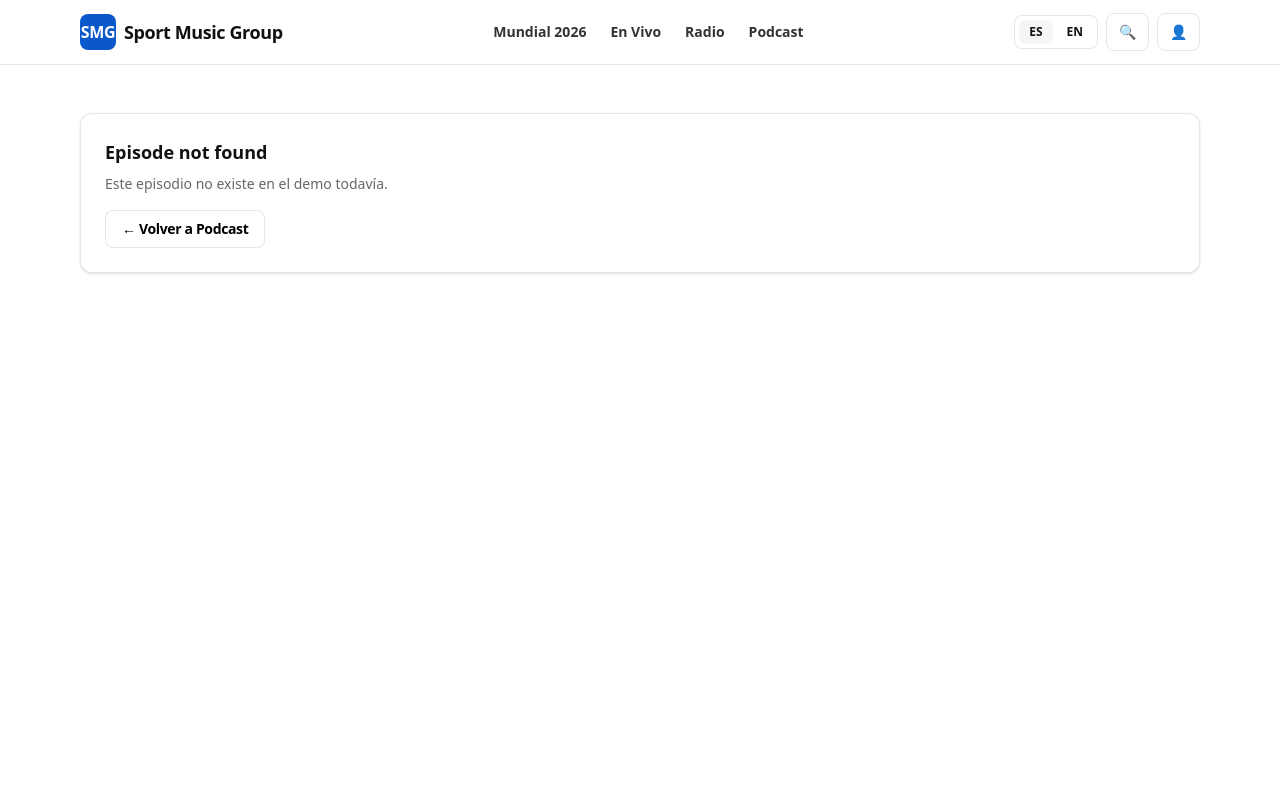
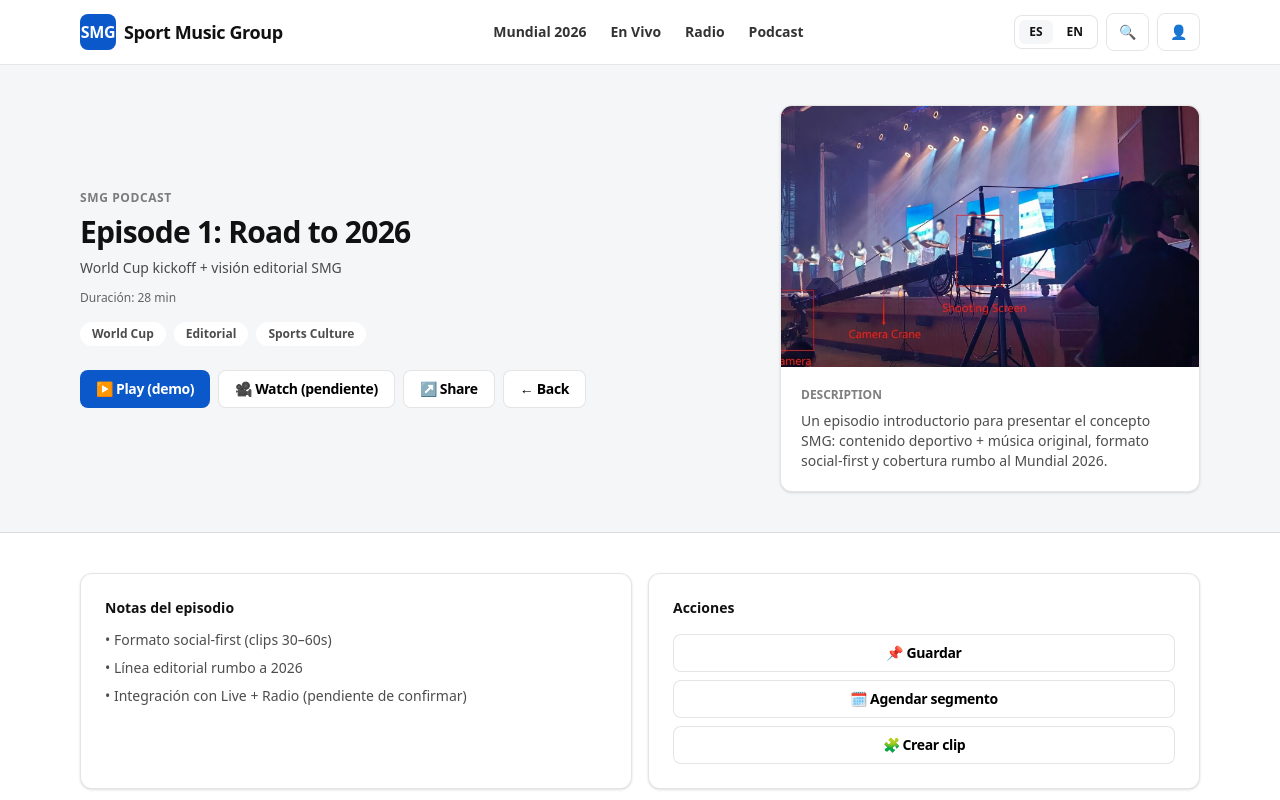
Before and after one commit to megamediagroupfl-ccisp/smg-web, a Next.js app: page /podcast/episode-01 in a window 1280 px wide. Shown: the top 800 px of the page. Built offline with nearby package versions, Linux system fonts and the light colour scheme.

Commit message:
backup: demo now-playing endpoint + 8 podcast episode pages

```diff
--- /dev/null
+++ b/src/app/api/now-playing/route.ts
@@ -0,0 +1,65 @@
+// src/app/api/now-playing/route.ts
+import { NextResponse } from 'next/server';
+
+type NowPlaying = {
+  station: string;
+  live: boolean;
+  title: string;
+  artist: string;
+  show: string;
+  cover: string; // URL pública en /public
+  startedAt: string; // ISO
+  listeners: number;
+};
+
+const TRACKS: Array<Omit<NowPlaying, 'startedAt' | 'listeners'>> = [
+  {
+    station: 'SMG Radio',
+    live: true,
+    title: 'Stadium Vibes (Demo)',
+    artist: 'SDQ',
+    show: 'Morning Sports Mix',
+    cover: '/media/radio/covers/cover-01.jpg',
+  },
+  {
+    station: 'SMG Radio',
+    live: true,
+    title: 'Road to 2026 (Demo)',
+    artist: 'SMG Editorial',
+    show: 'World Cup Midday',
+    cover: '/media/radio/covers/cover-02.jpg',
+  },
+  {
+    station: 'SMG Radio',
+    live: true,
+    title: 'Halftime Energy (Demo)',
+    artist: 'SDQ',
+    show: 'SDQ Spotlight',
+    cover: '/media/radio/covers/cover-03.jpg',
+  },
+  {
+    station: 'SMG Radio',
+    live: true,
+    title: 'Night Stadium (Demo)',
+    artist: 'SMG Radio',
+    show: 'Night Stadium Vibes',
+    cover: '/media/radio/covers/cover-04.jpg',
+  },
+];
+
+export function GET() {
+  const idx = Math.floor(Date.now() / 15000) % TRACKS.length; // rota cada 15s
+  const base = TRACKS[idx];
+
+  const payload: NowPlaying = {
+    ...base,
+    startedAt: new Date().toISOString(),
+    listeners: 120 + (Math.floor(Date.now() / 1000) % 35),
+  };
+
+  return NextResponse.json(payload, {
+    headers: {
+      'Cache-Control': 'no-store, max-age=0',
+    },
+  });
+}
--- a/src/app/podcast/[slug]/page.tsx
+++ b/src/app/podcast/[slug]/page.tsx
@@ -1,55 +1,128 @@
+// src/app/podcast/[slug]/page.tsx
 import Link from 'next/link';
 import Container from '@/components/layout/Container';
 import Card from '@/components/ui/Card';
 import Button from '@/components/ui/Button';
 
-const EPISODES: Record<
-  string,
-  { title: string; meta: string; description: string; image: string; tags: string[] }
-> = {
-  'episode-1-road-to-2026': {
-    title: 'Episode 1: Road to 2026',
-    meta: '28 min • Interview • World Cup',
-    description:
-      'Presentación del concepto SMG: deporte + música + cultura. Estructura pensada para clips de 30–60 segundos y contenido evergreen.',
-    image: '/media/podcast/ep-01.jpg',
-    tags: ['World Cup', 'SMG Studio', 'Interview'],
-  },
-  'episode-2-host-cities-culture': {
-    title: 'Episode 2: Host Cities Culture',
-    meta: '22 min • Culture • Playlist',
-    description:
-      'Ciudades sede, fan zones, cultura y música por ciudad. Base para contenido social y cápsulas informativas.',
-    image: '/media/podcast/ep-02.jpg',
-    tags: ['Host Cities', 'Culture', 'Playlist'],
-  },
+type Episode = {
+  slug: string;
+  title: string;
+  subtitle: string;
+  duration: string;
+  tags: string[];
+  cover: string; // /public path
+  description: string;
+  youtube?: string; // pendiente de confirmar
+  audio?: string; // pendiente de confirmar
 };
 
-const MORE = [
-  { title: 'Episode 3: Stadium Vibes (SDQ)', slug: 'episode-3-stadium-vibes-sdq', image: '/media/podcast/ep-03.jpg', meta: '18 min • Music' },
-  { title: 'Episode 4: Trivia Night Best Takes', slug: 'episode-4-trivia-night-best-takes', image: '/media/podcast/ep-04.jpg', meta: '16 min • Trivia' },
-  { title: 'Episode 6: Weekly Roundup', slug: 'episode-6-weekly-roundup', image: '/media/podcast/ep-06.jpg', meta: '20 min • News' },
+const EPISODES: Episode[] = [
+  {
+    slug: 'episode-01',
+    title: 'Episode 1: Road to 2026',
+    subtitle: 'World Cup kickoff + visión editorial SMG',
+    duration: '28 min',
+    tags: ['World Cup', 'Editorial', 'Sports Culture'],
+    cover: '/media/podcast/ep-01.jpg',
+    description:
+      'Un episodio introductorio para presentar el concepto SMG: contenido deportivo + música original, formato social-first y cobertura rumbo al Mundial 2026.',
+  },
+  {
+    slug: 'episode-02',
+    title: 'Episode 2: Host Cities Spotlight',
+    subtitle: 'Ciudades sede + cultura + fan zones',
+    duration: '24 min',
+    tags: ['Host Cities', 'Culture', 'Travel'],
+    cover: '/media/podcast/ep-02.jpg',
+    description:
+      'Recorrido por el concepto de ciudades sede y cómo convertir cada ciudad en una línea de contenido: clips, trivia, playlists, activaciones y entrevistas.',
+  },
+  {
+    slug: 'episode-03',
+    title: 'Episode 3: Music x Sports',
+    subtitle: 'La fórmula de SDQ y el sonido del estadio',
+    duration: '20 min',
+    tags: ['SDQ', 'Music', 'Brand'],
+    cover: '/media/podcast/ep-03.jpg',
+    description:
+      'Cómo usar música original para identidad, contenidos cortos, trends y segmentos de radio. Ideal para reforzar el “look & feel” internacional.',
+  },
+  {
+    slug: 'episode-04',
+    title: 'Episode 4: Weekly Live Format',
+    subtitle: 'Estructura de shows en vivo (clips + engagement)',
+    duration: '22 min',
+    tags: ['Live', 'Format', 'Social'],
+    cover: '/media/podcast/ep-04.jpg',
+    description:
+      'Diseño de guion y dinámica para Live semanal: secciones cortas, momentos virales, preguntas del público y calendario de temas rumbo a 2026.',
+  },
+  {
+    slug: 'episode-05',
+    title: 'Episode 5: Trivia Night',
+    subtitle: 'Interacción, retos y gamificación ligera',
+    duration: '18 min',
+    tags: ['Trivia', 'Engagement', 'Community'],
+    cover: '/media/podcast/ep-05.jpg',
+    description:
+      'Episodio para presentar el concepto de trivia semanal, retos por ciudades sede y dinámicas fáciles de mantener mientras el equipo crece.',
+  },
+  {
+    slug: 'episode-06',
+    title: 'Episode 6: Highlights & Replays',
+    subtitle: 'Biblioteca evergreen + monetización',
+    duration: '26 min',
+    tags: ['Replays', 'Library', 'Growth'],
+    cover: '/media/podcast/ep-06.jpg',
+    description:
+      'Cómo estructurar replays y highlights para que sirvan de motor de crecimiento: SEO, clips, distribución y consistencia editorial.',
+  },
+  {
+    slug: 'episode-07',
+    title: 'Episode 7: News Desk',
+    subtitle: 'Noticias rápidas listas para social',
+    duration: '19 min',
+    tags: ['News', 'Short-form', 'Workflow'],
+    cover: '/media/podcast/ep-07.jpg',
+    description:
+      'Proceso de contenido tipo desk: titulares, verificación rápida, copy breve, plantillas visuales y publicación constante sin parecer “ESPN 100%”.',
+  },
+  {
+    slug: 'episode-08',
+    title: 'Episode 8: International Rollout',
+    subtitle: 'Bilingüe, marca, y expansión',
+    duration: '30 min',
+    tags: ['Bilingual', 'International', 'Brand'],
+    cover: '/media/podcast/ep-08.jpg',
+    description:
+      'Estrategia para mantener foco hispano sin perder el mercado inglés: estructura editorial, UX, y consistencia en web + futura app.',
+  },
 ];
 
-export default function PodcastEpisodePage({ params }: { params: { slug: string } }) {
-  const data = EPISODES[params.slug];
+export default async function PodcastEpisodePage({
+  params,
+}: {
+  params: Promise<{ slug: string }>;
+}) {
+  const { slug } = await params;
+  const ep = EPISODES.find((e) => e.slug === slug);
 
-  if (!data) {
+  if (!ep) {
     return (
       <div className="bg-white">
-        <Container className="py-12">
-          <Card className="p-6">
-            <div className="text-lg font-black">Episode not found</div>
-            <div className="mt-2 text-sm text-black/60">
-              Este episodio no existe en el demo todavía.
-            </div>
-            <div className="mt-4">
+        <section className="border-b border-black/10 bg-[rgb(var(--smg-soft))]">
+          <Container className="py-10">
+            <h1 className="text-3xl font-black tracking-tight">Episode not found</h1>
+            <p className="mt-2 text-sm text-black/70">
+              Este episodio no existe o aún no está publicado.
+            </p>
+            <div className="mt-5">
               <Link href="/podcast">
                 <Button variant="secondary">← Volver a Podcast</Button>
               </Link>
             </div>
-          </Card>
-        </Container>
+          </Container>
+        </section>
       </div>
     );
   }
@@ -58,92 +131,69 @@ export default function PodcastEpisodePage({ params }: { params: { slug: string
     <div className="bg-white">
       <section className="border-b border-black/10 bg-[rgb(var(--smg-soft))]">
         <Container className="py-10">
-          <div className="flex items-end justify-between gap-4">
+          <div className="flex flex-col gap-6 md:flex-row md:items-center md:justify-between">
             <div>
-              <div className="text-xs font-extrabold uppercase tracking-wider text-black/50">Podcast</div>
-              <h1 className="mt-2 text-3xl font-black tracking-tight">{data.title}</h1>
-              <p className="mt-2 text-sm text-black/70">{data.meta}</p>
-            </div>
-            <Link href="/podcast">
-              <Button variant="secondary">← Volver</Button>
-            </Link>
-          </div>
-        </Container>
-      </section>
+              <div className="text-xs font-extrabold uppercase tracking-wider text-black/50">
+                SMG Podcast
+              </div>
+              <h1 className="mt-2 text-3xl font-black tracking-tight">{ep.title}</h1>
+              <p className="mt-2 text-sm text-black/70">{ep.subtitle}</p>
+              <div className="mt-3 text-xs text-black/60">Duración: {ep.duration}</div>
 
-      <Container className="py-10">
-        <div className="grid gap-6 lg:grid-cols-3">
-          <Card className="overflow-hidden lg:col-span-2">
-            <div className="aspect-video overflow-hidden bg-black/5">
-              <img src={data.image} alt={data.title} className="h-full w-full object-cover" />
-            </div>
-            <div className="p-6">
-              <div className="flex flex-wrap gap-2">
-                {data.tags.map((t) => (
+              <div className="mt-4 flex flex-wrap gap-2">
+                {ep.tags.map((t) => (
                   <span
                     key={t}
-                    className="rounded-full bg-[rgb(var(--smg-soft))] px-3 py-1 text-xs font-bold text-black/70"
+                    className="rounded-full bg-white px-3 py-1 text-xs font-bold text-black/70"
                   >
                     {t}
                   </span>
                 ))}
               </div>
 
-              <p className="mt-4 text-sm text-black/70">{data.description}</p>
-
               <div className="mt-6 flex flex-wrap gap-2">
-                <Button>🎧 Play</Button>
-                <Button variant="secondary">🎥 Watch</Button>
+                <Button>▶ Play (demo)</Button>
+                <Button variant="secondary">🎥 Watch (pendiente)</Button>
                 <Button variant="secondary">↗ Share</Button>
+                <Link href="/podcast">
+                  <Button variant="secondary">← Back</Button>
+                </Link>
               </div>
             </div>
+
+            <Card className="overflow-hidden md:w-[420px]">
+              <div
+                className="aspect-[16/10] bg-cover bg-center"
+                style={{ backgroundImage: `url('${ep.cover}')` }}
+              />
+              <div className="p-5">
+                <div className="text-xs font-extrabold text-black/50">DESCRIPTION</div>
+                <div className="mt-2 text-sm text-black/70">{ep.description}</div>
+              </div>
+            </Card>
+          </div>
+        </Container>
+      </section>
+
+      <Container className="py-10">
+        <div className="grid gap-4 md:grid-cols-2">
+          <Card className="p-6">
+            <div className="text-sm font-black">Notas del episodio</div>
+            <ul className="mt-3 space-y-2 text-sm text-black/70">
+              <li>• Formato social-first (clips 30–60s)</li>
+              <li>• Línea editorial rumbo a 2026</li>
+              <li>• Integración con Live + Radio (pendiente de confirmar)</li>
+            </ul>
           </Card>
 
           <Card className="p-6">
-            <div className="text-sm font-black">Episode actions</div>
-            <div className="mt-2 text-sm text-black/60">
-              En la versión real: links a YouTube/Spotify/Apple Podcasts + tracking.
-            </div>
+            <div className="text-sm font-black">Acciones</div>
             <div className="mt-4 grid gap-2">
-              <Button variant="secondary">Crear clip</Button>
-              <Button variant="secondary">Generar post</Button>
-              <Button variant="secondary">Guardar en favoritos</Button>
+              <Button variant="secondary">📌 Guardar</Button>
+              <Button variant="secondary">🗓 Agendar segmento</Button>
+              <Button variant="secondary">🧩 Crear clip</Button>
             </div>
           </Card>
-        </div>
-
-        <div className="mt-10">
-          <div className="mb-5 flex items-end justify-between gap-4">
-            <div>
-              <div className="text-xs font-extrabold uppercase tracking-wider text-black/50">More</div>
-              <h2 className="mt-1 text-2xl font-black tracking-tight">More episodes</h2>
-              <p className="mt-1 text-sm text-black/60">Sugeridos para mantener retención.</p>
-            </div>
-            <Link href="/podcast">
-              <Button variant="secondary">Ver todos</Button>
-            </Link>
-          </div>
-
-          <div className="grid gap-4 md:grid-cols-3">
-            {MORE.map((m) => (
-              <Card key={m.slug} className="overflow-hidden">
-                <div className="aspect-video overflow-hidden bg-black/5">
-                  <img src={m.image} alt={m.title} className="h-full w-full object-cover" />
-                </div>
-                <div className="p-5">
-                  <div className="text-sm font-black">{m.title}</div>
-                  <div className="mt-1 text-xs text-black/60">{m.meta}</div>
-                  <div className="mt-4">
-                    <Link href={`/podcast/${m.slug}`}>
-                      <Button variant="secondary" className="w-full">
-                        Abrir
-                      </Button>
-                    </Link>
-                  </div>
-                </div>
-              </Card>
-            ))}
-          </div>
         </div>
       </Container>
     </div>
--- a/src/components/ui/AudioPlayer.tsx
+++ b/src/components/ui/AudioPlayer.tsx
@@ -1,183 +1,176 @@
 'use client';
 
+// src/components/ui/AudioPlayer.tsx
 import { useEffect, useMemo, useRef, useState } from 'react';
 import Card from '@/components/ui/Card';
 import Button from '@/components/ui/Button';
+import { cn } from '@/lib/utils';
 
 type Status = 'idle' | 'loading' | 'playing' | 'paused' | 'error';
 
-function looksLikePlaylist(url: string) {
-  const u = url.toLowerCase();
-  return u.endsWith('.pls') || u.endsWith('.m3u') || u.endsWith('.m3u8?') || u.includes('.pls?') || u.includes('.m3u?');
-}
-
-/**
- * No bloqueamos por extensión, porque muchos streams válidos NO terminan en .mp3/.aac
- * (ej: .../chillits-128-mp3). Intentamos reproducir y si falla mostramos error real.
- */
-function normalizeUrl(raw: string) {
-  return (raw || '').trim();
-}
+type NowPlaying = {
+  station: string;
+  live: boolean;
+  title: string;
+  artist: string;
+  show: string;
+  cover: string;
+  startedAt: string;
+  listeners: number;
+};
 
 export default function AudioPlayer({
   compact = false,
-  title = 'Radio',
-  defaultUrl = 'https://ice5.somafm.com/chillits-128-mp3',
+  label = 'Radio',
+  streamUrl,
 }: {
   compact?: boolean;
-  title?: string;
-  defaultUrl?: string;
+  label?: string;
+  streamUrl?: string; // si no lo pasas, queda en demo
 }) {
+  // NOTA: Tu streaming real se conecta luego. Por ahora dejamos un valor por defecto.
+  const url = useMemo(
+    () => streamUrl ?? 'https://ice5.somafm.com/chillits-128-mp3',
+    [streamUrl],
+  );
+
   const audioRef = useRef<HTMLAudioElement | null>(null);
 
-  const [url, setUrl] = useState<string>(defaultUrl);
   const [status, setStatus] = useState<Status>('idle');
   const [errorMsg, setErrorMsg] = useState<string>('');
+  const [nowPlaying, setNowPlaying] = useState<NowPlaying | null>(null);
 
-  const safeUrl = useMemo(() => normalizeUrl(url), [url]);
+  const showStop = status === 'playing' || status === 'loading';
 
-  // Crear el elemento <audio> una sola vez
-  useEffect(() => {
-    if (!audioRef.current) {
-      audioRef.current = new Audio();
-      audioRef.current.preload = 'none';
-    }
-
-    const a = audioRef.current;
-
-    const onPlaying = () => {
-      setStatus('playing');
-      setErrorMsg('');
-    };
-    const onPause = () => {
-      // pause también se dispara cuando hacemos stop manual, validamos estado actual
-      setStatus((prev) => (prev === 'playing' || prev === 'loading' ? 'paused' : prev));
-    };
-    const onWaiting = () => setStatus('loading');
-    const onError = () => {
-      setStatus('error');
-      setErrorMsg('No se pudo reproducir el stream. Prueba otro enlace o verifica que sea un stream directo.');
-    };
-
-    a.addEventListener('playing', onPlaying);
-    a.addEventListener('pause', onPause);
-    a.addEventListener('waiting', onWaiting);
-    a.addEventListener('error', onError);
-
-    return () => {
-      a.removeEventListener('playing', onPlaying);
-      a.removeEventListener('pause', onPause);
-      a.removeEventListener('waiting', onWaiting);
-      a.removeEventListener('error', onError);
-    };
-  }, []);
-
-  const isPlaying = status === 'playing';
-  const isLoading = status === 'loading';
-
-  async function handlePlay() {
-    const a = audioRef.current;
-    if (!a) return;
-
-    const target = safeUrl;
-
-    if (!target) {
-      setStatus('error');
-      setErrorMsg('Debes colocar un enlace de streaming válido.');
-      return;
-    }
-
-    // Aviso útil (no bloquea): PLS/M3U son listas; algunos navegadores no las reproducen directo.
-    if (looksLikePlaylist(target)) {
-      setStatus('error');
-      setErrorMsg(
-        'Ese enlace parece una lista (.pls/.m3u). Usa un enlace directo del servidor (como ice*.somafm.com/...).',
-      );
-      return;
-    }
-
+  async function fetchNowPlaying() {
     try {
-      setStatus('loading');
-      setErrorMsg('');
-
-      // Importante: asignar src en el click (gesto del usuario)
-      if (a.src !== target) a.src = target;
-
-      a.load();
-      const p = a.play();
-
-      // En algunos navegadores, play() devuelve Promise
-      if (p && typeof (p as Promise<void>).then === 'function') {
-        await p;
-      }
-
-      // Si no dispara "playing" rápido, igual dejamos loading y el evento lo actualizará
-    } catch (err: any) {
-      setStatus('error');
-
-      const name = err?.name || '';
-      if (name === 'NotAllowedError') {
-        setErrorMsg(
-          'El navegador bloqueó la reproducción automática. Da click otra vez en Play (o habilita audio para este sitio).',
-        );
-      } else if (name === 'NotSupportedError') {
-        setErrorMsg('El stream no es compatible con tu navegador. Prueba otro enlace (MP3/AAC).');
-      } else {
-        setErrorMsg(
-          'No se pudo reproducir el stream. Verifica que sea un stream directo (no playlist) y que esté activo.',
-        );
-      }
+      const res = await fetch('/api/now-playing', { cache: 'no-store' });
+      if (!res.ok) throw new Error(`HTTP ${res.status}`);
+      const data = (await res.json()) as NowPlaying;
+      setNowPlaying(data);
+    } catch {
+      // No rompemos la UI si falla el demo endpoint
+      setNowPlaying(null);
     }
   }
 
-  function handleStop() {
-    const a = audioRef.current;
-    if (!a) return;
+  useEffect(() => {
+    fetchNowPlaying();
+    const t = setInterval(fetchNowPlaying, 10000); // cada 10s
+    return () => clearInterval(t);
+  }, []);
 
-    a.pause();
-    a.currentTime = 0;
+  function handlePlay() {
+    const el = audioRef.current;
+    if (!el) return;
 
-    // Opcional: liberar src para “resetear” totalmente
-    // a.src = '';
-    setStatus('paused');
     setErrorMsg('');
+    setStatus('loading');
+
+    el.src = url;
+    el.load();
+
+    el.play()
+      .then(() => {
+        setStatus('playing');
+      })
+      .catch((err: any) => {
+        setStatus('error');
+        const name = err?.name ? String(err.name) : 'Error';
+        const message =
+          name === 'NotAllowedError'
+            ? 'El navegador bloqueó la reproducción (autoplay). Da click nuevamente en Play.'
+            : name === 'NotSupportedError'
+              ? 'No se pudo reproducir el stream. Verifica el formato (.mp3/.aac).'
+              : 'No se pudo reproducir el stream. Verifica el enlace.';
+        setErrorMsg(`${message} (${name})`);
+      });
   }
 
-  function handleToggle() {
-    if (isPlaying || isLoading) handleStop();
-    else handlePlay();
+  function handleStop() {
+    const el = audioRef.current;
+    if (!el) return;
+
+    el.pause();
+    el.currentTime = 0;
+    setStatus('paused');
   }
 
   return (
-    <Card className={compact ? 'p-4' : 'p-6'}>
-      <div className="flex flex-col gap-3 md:flex-row md:items-center md:justify-between">
-        <div className="min-w-0">
-          <div className="text-sm font-black">{title}</div>
-          <div className="mt-1 text-xs text-black/60 break-all">{safeUrl}</div>
-          <div className="mt-1 text-xs font-semibold text-black/60">Estado: {status}</div>
+    <Card className={cn('p-5', compact ? 'p-4' : 'p-6')}>
+      <audio
+        ref={audioRef}
+        onPlaying={() => setStatus('playing')}
+        onPause={() => setStatus((s) => (s === 'loading' ? s : 'paused'))}
+        onError={() => {
+          setStatus('error');
+          if (!errorMsg) {
+            setErrorMsg('No se pudo cargar el stream. Prueba otro enlace.');
+          }
+        }}
+      />
 
-          {/* ✅ Error SOLO cuando status === 'error' */}
-          {status === 'error' && errorMsg ? (
-            <div className="mt-2 text-xs font-semibold text-red-600">{errorMsg}</div>
-          ) : null}
+      <div className="flex flex-col gap-4 md:flex-row md:items-center md:justify-between">
+        {/* LEFT */}
+        <div className="flex items-center gap-3">
+          <div className="h-12 w-12 overflow-hidden rounded-xl bg-[rgb(var(--smg-soft))]">
+            {/* cover demo */}
+            {nowPlaying?.cover ? (
+              // eslint-disable-next-line @next/next/no-img-element
+              <img
+                src={nowPlaying.cover}
+                alt="cover"
+                className="h-full w-full object-cover"
+                onError={(e) => {
+                  // si no existe la imagen, lo dejamos limpio
+                  (e.currentTarget as HTMLImageElement).style.display = 'none';
+                }}
+              />
+            ) : null}
+          </div>
+
+          <div>
+            <div className="text-sm font-black">{label} — {nowPlaying?.station ?? 'SMG Radio'}</div>
+            <div className="mt-1 text-xs text-black/60">
+              {nowPlaying ? (
+                <>
+                  Now Playing: <span className="font-bold">{nowPlaying.title}</span> —{' '}
+                  <span className="font-bold">{nowPlaying.artist}</span>
+                  {' • '}
+                  <span className="text-black/50">{nowPlaying.show}</span>
+                  {' • '}
+                  <span className="text-black/50">{nowPlaying.listeners} listeners</span>
+                </>
+              ) : (
+                <>Now Playing: (demo endpoint)</>
+              )}
+            </div>
+
+            <div className="mt-1 text-xs text-black/60">
+              Estado: <span className="font-bold">{status}</span>
+            </div>
+
+            {/* MOSTRAR ERROR SOLO SI status === 'error' */}
+            {status === 'error' && errorMsg ? (
+              <div className="mt-2 text-xs font-semibold text-red-600">{errorMsg}</div>
+            ) : null}
+          </div>
         </div>
 
+        {/* RIGHT */}
         <div className="flex flex-wrap gap-2">
-          <Button onClick={handleToggle} variant={isPlaying || isLoading ? 'secondary' : 'primary'}>
-            {isPlaying || isLoading ? '⏹ Stop' : '▶ Play'}
-          </Button>
-
-          {/* Campo para cambiar URL rápido (opcional) */}
-          <Button
-            variant="secondary"
-            onClick={() => {
-              // ejemplo rápido para probar el link que tú pasaste
-              setUrl('https://ice5.somafm.com/chillits-128-mp3');
-              setStatus('idle');
-              setErrorMsg('');
-            }}
-          >
-            Probar SomaFM
+          <Button onClick={handlePlay}>▶ Play</Button>
+          {showStop ? (
+            <Button variant="secondary" onClick={handleStop}>
+              ⏹ Stop
+            </Button>
+          ) : (
+            <Button variant="secondary" onClick={handleStop}>
+              ⏹ Stop
+            </Button>
+          )}
+          <Button variant="secondary" onClick={fetchNowPlaying}>
+            ↻ Refresh
           </Button>
         </div>
       </div>
```
